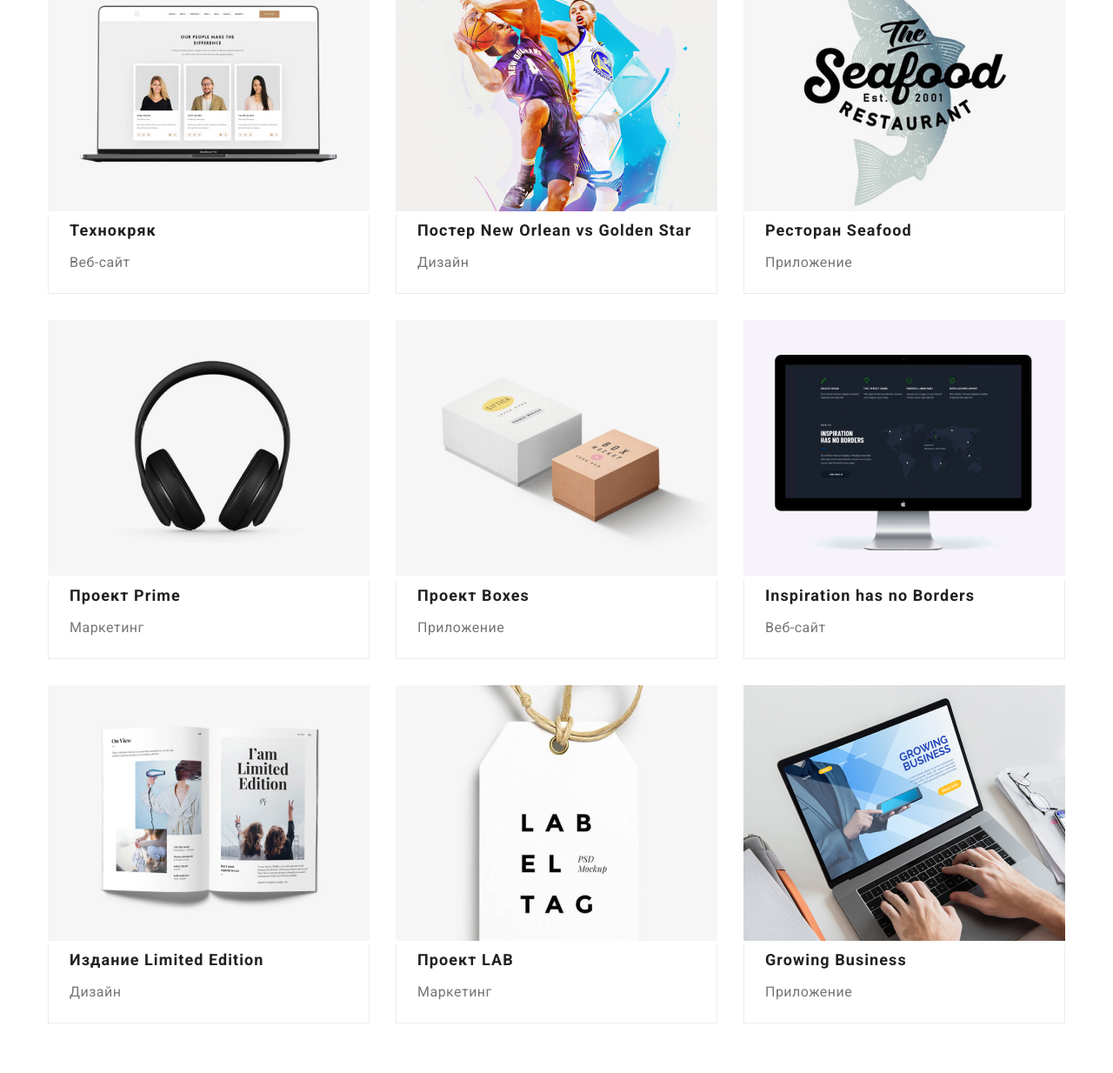
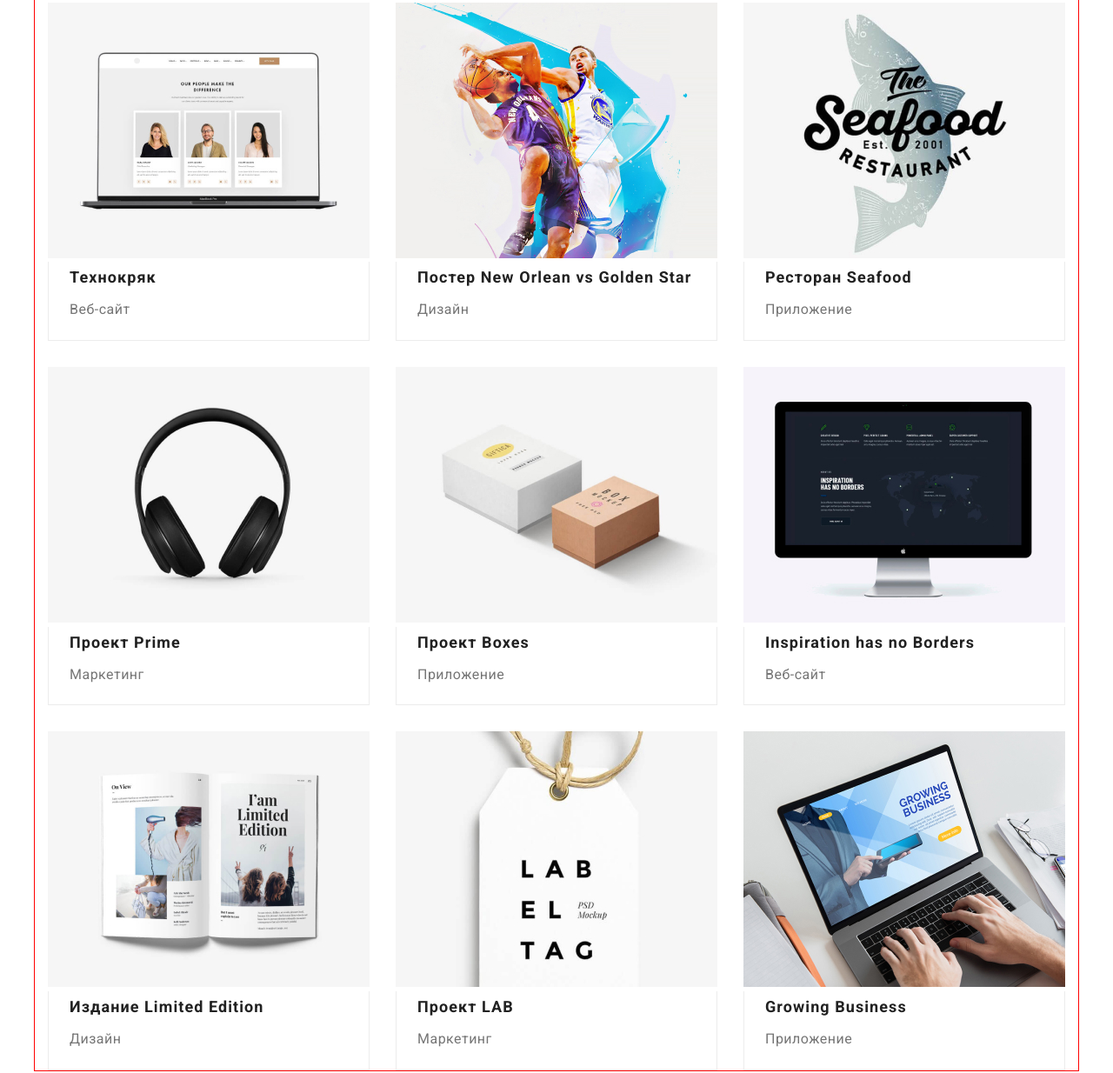
Before and after one commit to NickZahreb/goit-markup-hw-03, a plain HTML site: page portfolio.html in a window 1280 px wide. Shown: the part 260-1494 px from the top of the page at 87% size. Drawn offline with nearby package versions, Linux system fonts and the light colour scheme.

Commit message:
Виправлення помилок

```diff
--- a/css/style.css
+++ b/css/style.css
@@ -31,7 +31,9 @@ body {
   width: 1200px;
   padding-left: 15px;
   padding-right: 15px;
-  margin: auto;
+  margin-left: auto;
+  margin-right: auto;
+  outline: 1px solid red;
 }
 /* ОНУЛЕННЯ ЗАГОЛОВКІВ ТА ТЕКСТУ ПО МАРЖЕНУ */
 h1,
@@ -149,9 +151,11 @@ ul {
   text-align: center;
   padding-top: 200px;
   padding-bottom: 200px;
+
   margin-left: auto;
   margin-right: auto;
 }
+
 .hero-title {
   max-width: 696px;
   text-align: center;
@@ -215,8 +219,6 @@ ul {
 /* НАША КОМАНДА */
 .section-people {
   background-color: var(--filtr-cl-norm);
-  padding-top: 94px;
-  padding-bottom: 94px;
 }
 /* НАША КОМАНДА */
 .section-people .title {
@@ -228,7 +230,10 @@ ul {
 .team-list {
   display: flex;
 }
-/* .container-team { */
+.container-team {
+  padding-top: 94px;
+  padding-bottom: 94px;
+}
 
 .team-list .team + .team {
   margin-left: 30px;
@@ -253,7 +258,6 @@ ul {
   color: var(--primery-bk-color);
 }
 .main-footer {
-  margin: auto;
   background-color: var(--fon-footer);
   padding-top: 60px;
   padding-bottom: 60px;
@@ -329,9 +333,24 @@ align-items: center;
 
 /* П-О-Р-Т-Ф-О-Л-І-О */
 /* Заголовок Фільтра схований */
-.invisible {
-  visibility: hidden;
+.visually-hidden {
+  position: absolute;
+  width: 1px;
+  height: 1px;
+  margin: -1px;
+  border: 0;
+  padding: 0;
+
+  white-space: nowrap;
+  clip-path: inset(100%);
+  clip: rect(0 0 0 0);
+  overflow: hidden;
 }
+.portfolio-page {
+  padding-top: 94px;
+  padding-bottom: 94px;
+}
+
 /* Кнопки Фільтра */
 .filter-web .btn-f {
   border-radius: 4px;
@@ -387,7 +406,6 @@ align-items: center;
 .gallery-flex {
   display: flex;
   flex-wrap: wrap;
-  margin-bottom: 94px;
 }
 .flex-element {
   width: 370px;
--- a/portfolio.html
+++ b/portfolio.html
@@ -49,20 +49,29 @@
       </div>
     </header>
     <main>
-      <section>
       <!-- МЕНЮ -->
-        <div class="container">
 
       <!-- ФІЛЬТР -->
 
-          <section>
-            <h1 class="invisible">Наши роботы</h1>
+      <section class="portfolio-page">
+        <div class="container container-gallery">
+          <h1 class="visually-hidden">Наши роботы</h1>
           <ul class="filter-web list">
-              <li class="btn-marg"><button class="btn-f" type="button">Все</button></li>
-              <li class="btn-marg"><button class="btn-f" type="button">Веб-сайты</button></li>
-              <li class="btn-marg"><button class="btn-f" type="button">Приложения</button></li>
-              <li class="btn-marg"><button class="btn-f" type="button">Дизайн</button></li>
-              <li class="btn-marg"><button class="btn-f" type="button">Маркетинг</button></li>
+            <li class="btn-marg">
+              <button class="btn-f" type="button">Все</button>
+            </li>
+            <li class="btn-marg">
+              <button class="btn-f" type="button">Веб-сайты</button>
+            </li>
+            <li class="btn-marg">
+              <button class="btn-f" type="button">Приложения</button>
+            </li>
+            <li class="btn-marg">
+              <button class="btn-f" type="button">Дизайн</button>
+            </li>
+            <li class="btn-marg">
+              <button class="btn-f" type="button">Маркетинг</button>
+            </li>
           </ul>
 
           <!-- ГАЛЕРЕЯ РОБІТ -->
@@ -76,9 +85,11 @@
                   width="370"
                   height="294"
                 />
-                  <div class="about"><h2 class="title">Технокряк</h2>
-                  <p class="description item">Веб-сайт</p></a
-                ></div>
+                <div class="about">
+                  <h2 class="title">Технокряк</h2>
+                  <p class="description item">Веб-сайт</p>
+                </div>
+              </a>
             </li>
             <li class="flex-element">
               <a class="people-team" href="">
@@ -88,9 +99,11 @@
                   width="370"
                   height="294"
                 />
-                 <div class="about"> <h2 class="title">Постер New Orlean vs Golden Star</h2>
-                  <p class="description item">Дизайн</p></a
-                ></div>
+                <div class="about">
+                  <h2 class="title">Постер New Orlean vs Golden Star</h2>
+                  <p class="description item">Дизайн</p>
+                </div>
+              </a>
             </li>
             <li class="flex-element">
               <a class="people-team" href="">
@@ -100,9 +113,11 @@
                   width="370"
                   height="294"
                 />
-                 <div class="about"> <h2 class="title">Ресторан Seafood</h2>
-                  <p class="description item">Приложение</p></a
-                ></div>
+                <div class="about">
+                  <h2 class="title">Ресторан Seafood</h2>
+                  <p class="description item">Приложение</p>
+                </div>
+              </a>
             </li>
             <li class="flex-element">
               <a class="people-team" href="">
@@ -112,9 +127,11 @@
                   width="370"
                   height="294"
                 />
-                <div class="about">  <h2 class="title">Проект Prime</h2>
-                  <p class="description item">Маркетинг</p></a
-                ></div>
+                <div class="about">
+                  <h2 class="title">Проект Prime</h2>
+                  <p class="description item">Маркетинг</p>
+                </div>
+              </a>
             </li>
             <li class="flex-element">
               <a class="people-team" href="">
@@ -124,9 +141,11 @@
                   width="370"
                   height="294"
                 />
-               <div class="about">   <h2 class="title">Проект Boxes</h2>
-                  <p class="description item">Приложение</p></a
-                ></div>
+                <div class="about">
+                  <h2 class="title">Проект Boxes</h2>
+                  <p class="description item">Приложение</p>
+                </div>
+              </a>
             </li>
             <li class="flex-element">
               <a class="people-team" href="">
@@ -136,9 +155,11 @@
                   width="370"
                   height="294"
                 />
-               <div class="about">   <h2 class="title">Inspiration has no Borders</h2>
-                  <p class="description item">Веб-сайт</p></a
-                ></div>
+                <div class="about">
+                  <h2 class="title">Inspiration has no Borders</h2>
+                  <p class="description item">Веб-сайт</p>
+                </div>
+              </a>
             </li>
             <li class="flex-element">
               <a class="people-team" href="">
@@ -148,9 +169,11 @@
                   width="370"
                   height="294"
                 />
-               <div class="about">   <h2 class="title">Издание Limited Edition</h2>
-                  <p class="description item">Дизайн</p></a
-                ></div>
+                <div class="about">
+                  <h2 class="title">Издание Limited Edition</h2>
+                  <p class="description item">Дизайн</p>
+                </div>
+              </a>
             </li>
             <li class="flex-element">
               <a class="people-team" href="">
@@ -160,9 +183,11 @@
                   width="370"
                   height="294"
                 />
-               <div class="about">   <h2 class="title">Проект LAB</h2>
-                  <p class="description item">Маркетинг</p></a
-                ></div>
+                <div class="about">
+                  <h2 class="title">Проект LAB</h2>
+                  <p class="description item">Маркетинг</p>
+                </div>
+              </a>
             </li>
             <li class="flex-element">
               <a class="people-team" href="">
@@ -172,12 +197,13 @@
                   width="370"
                   height="294"
                 />
-                <div class="about">  <h2 class="title">Growing Business</h2>
-                  <p class="description item">Приложение</p></a
-                ></div>
+                <div class="about">
+                  <h2 class="title">Growing Business</h2>
+                  <p class="description item">Приложение</p>
+                </div>
+              </a>
             </li>
           </ul>
-          </section>
         </div>
       </section>
     </main>
```
Also changed, not shown: index.html (+9 -7 lines). Lines whose indentation alone changed are shown as unchanged.
